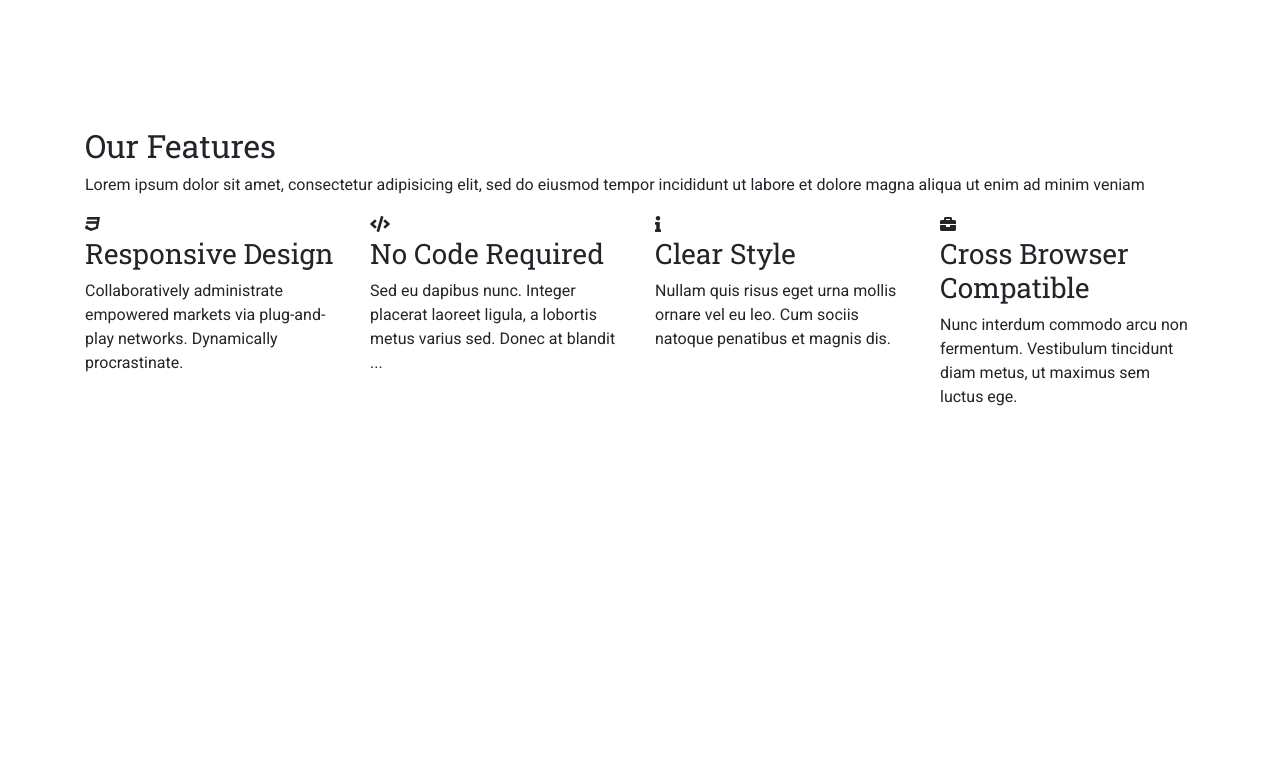
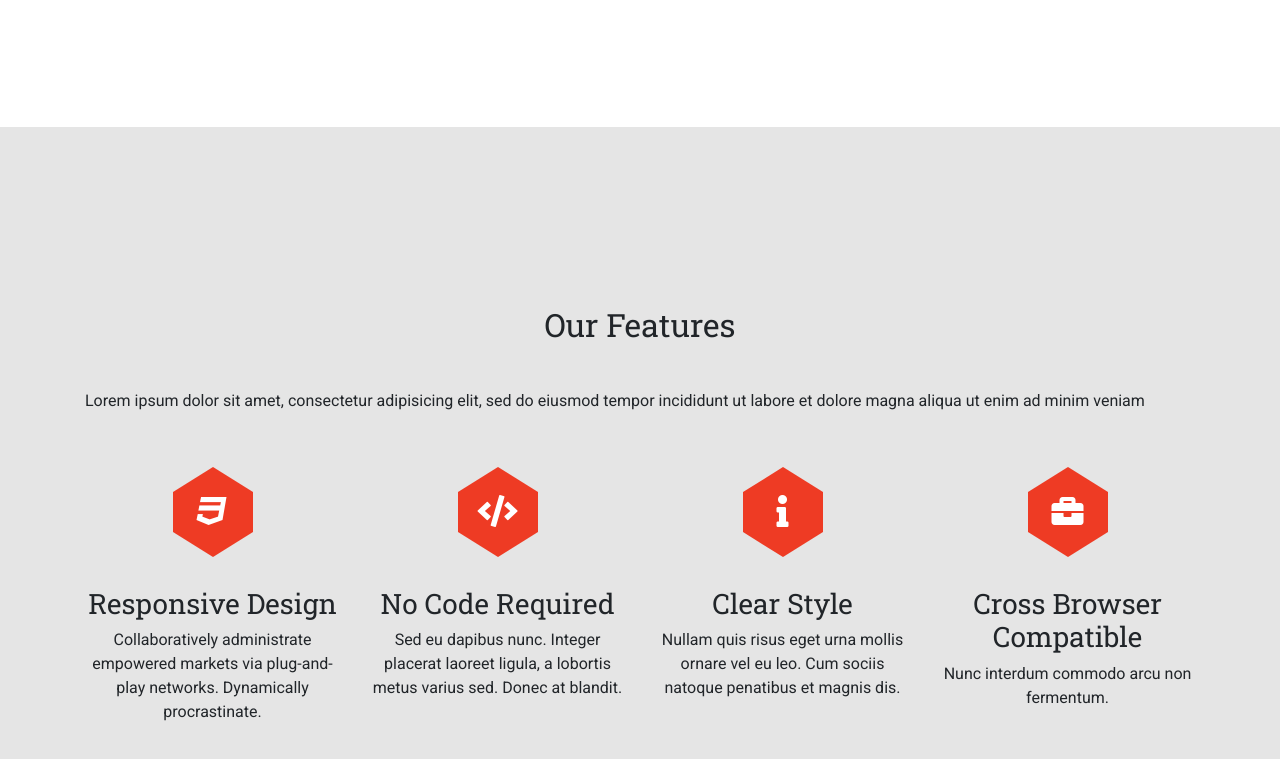
Before and after one commit to Alecto/landing-page, a website: page index.html in a window 1280 px wide. Shown: the part 1473-2232 px from the top of the page. Before the commit the page ends 1898 px from the top, so only its background shows below. Drawn offline with Linux system fonts and the light colour scheme.

Commit message:
Стиль секции .features.

```diff
--- a/assets/scss/_extends.scss
+++ b/assets/scss/_extends.scss
@@ -1,4 +1,9 @@
 %section {
+  display: flex;
+
+  min-height: 100vh;
+
+  align-items: center;
   @include lg-min {
     padding: ($gap * 6) 0;
   }
--- a/assets/scss/sections/_about.scss
+++ b/assets/scss/sections/_about.scss
@@ -1,9 +1,4 @@
 .about {
-  display: flex;
-
-  min-height: 100vh;
-
-  align-items: center;
   @extend %section;
 
   &__title {
--- a/assets/scss/sections/_features.scss
+++ b/assets/scss/sections/_features.scss
@@ -0,0 +1,64 @@
+.features {
+  background-color: darken($color-light, 10%);
+
+  @extend %section;
+
+  &__title {
+    @extend %section-title;
+  }
+}
+
+.feature-item {
+  margin-top: $gap / 2;
+  margin-bottom: $gap / 2;
+
+  &__icon {
+    position: relative;
+
+    display: block;
+
+    width: 80px;
+    height: 40px;
+    margin: 55px auto;
+
+    text-align: center;
+
+    color: #ffffff;
+    background: $color-accent;
+
+    font-size: 2rem;
+    line-height: 40px;
+
+    &::before {
+      position: absolute;
+      top: -25px;
+      left: 0;
+
+      content: "";
+
+      border-right: 40px solid transparent;
+      border-bottom: 25px solid $color-accent;
+      border-left: 40px solid transparent;
+    }
+
+    &::after {
+      position: absolute;
+      bottom: -25px;
+      left: 0;
+
+      content: "";
+
+      border-top: 25px solid $color-accent;
+      border-right: 40px solid transparent;
+      border-left: 40px solid transparent;
+    }
+  }
+
+  &__title {
+    text-align: center;
+  }
+
+  &__description {
+    text-align: center;
+  }
+}
--- a/index.html
+++ b/index.html
@@ -180,7 +180,7 @@
           <div class="feature-item__icon"><i class="fas fa-code"></i></div>
           <h3 class="feature-item__title">No Code Required</h3>
           <p class="feature-item__description">Sed eu dapibus nunc. Integer placerat laoreet ligula, a lobortis metus
-            varius sed. Donec at blandit ...</p>
+            varius sed. Donec at blandit.</p>
         </div>
         <div class="feature-item col-lg-3 col-md-6">
           <div class="feature-item__icon"><i class="fas fa-info"></i></div>
@@ -191,8 +191,7 @@
         <div class="feature-item col-lg-3 col-md-6">
           <div class="feature-item__icon"><i class="fa fa-briefcase"></i></div>
           <h3 class="feature-item__title">Cross Browser Compatible</h3>
-          <p class="feature-item__description">Nunc interdum commodo arcu non fermentum. Vestibulum tincidunt diam
-            metus, ut maximus sem luctus ege.</p>
+          <p class="feature-item__description">Nunc interdum commodo arcu non fermentum.</p>
         </div>
       </div>
     </div>
```
Also changed, not shown: assets/css/style.css, assets/css/style.min.css, assets/scss/_bootstrap-theming.scss (line endings or trailing spaces).
